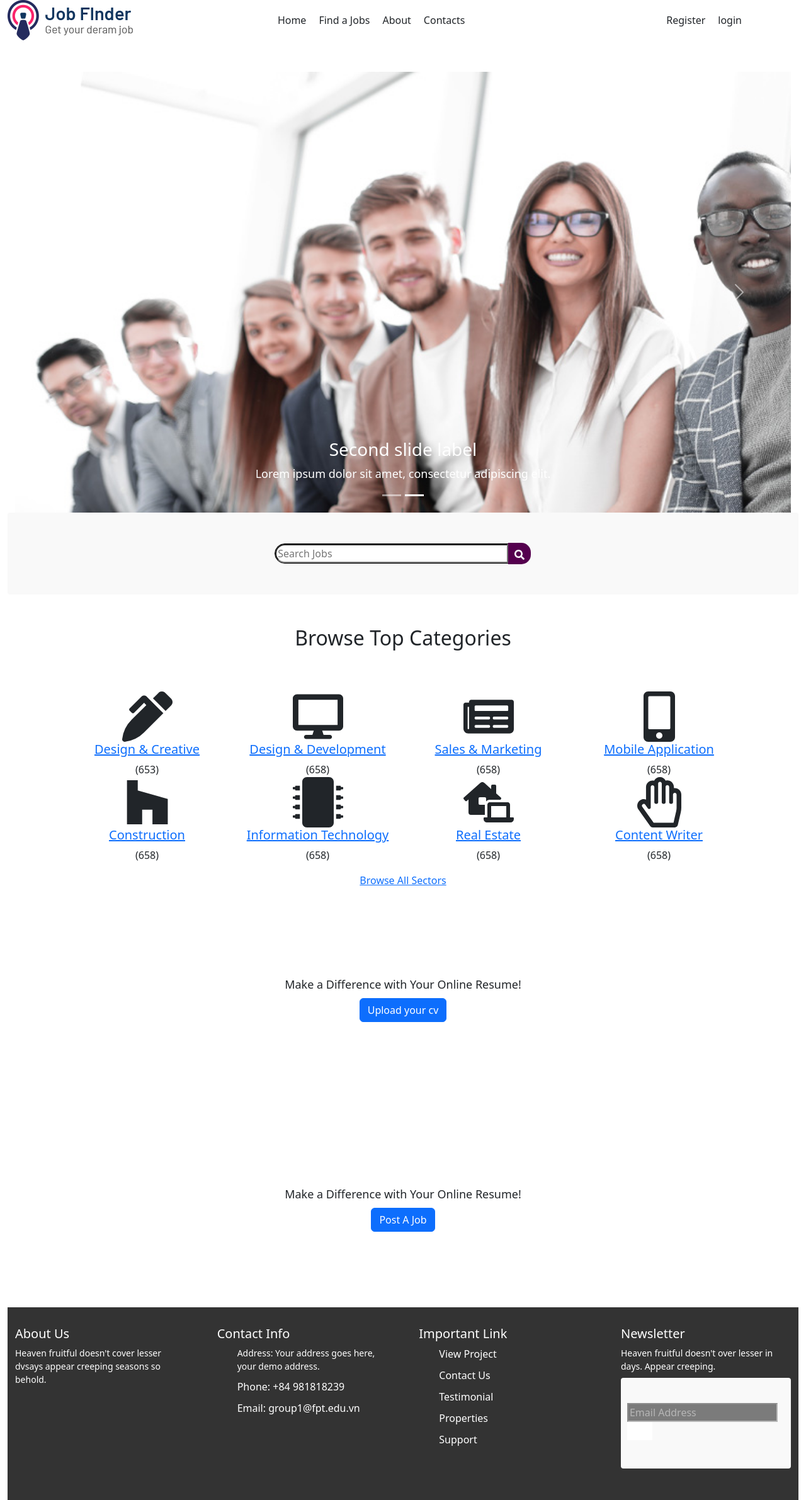
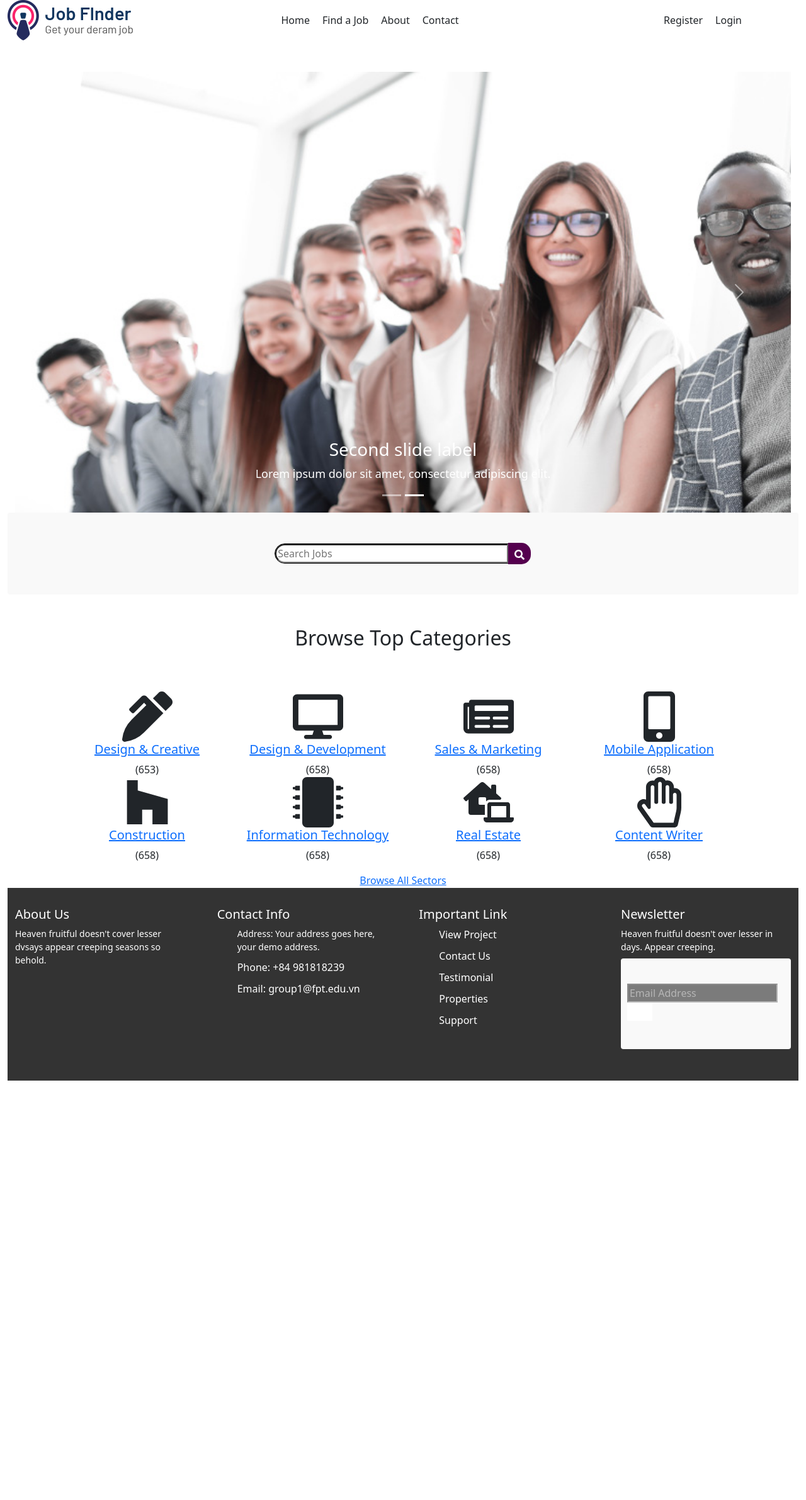
Before and after one commit to hucade/FER201m-Project, a React (Create React App) app: page / in a window 1280 px wide. Shown: the whole page at 63% size. After the commit the page ends 1716 px from the top, so only its background shows below. Built offline with nearby package versions, Linux system fonts and the light colour scheme; some icons are missing.

Commit message:
last vertion 1.0

```diff
--- a/db.json
+++ b/db.json
@@ -241,11 +241,11 @@
       "name": "Pending"
     },
     {
-      "id": 1,
+      "id": 2,
       "name": "Approved"
     },
     {
-      "id": 1,
+      "id": 3,
       "name": "Rejected"
     }
   ],
--- a/src/App.js
+++ b/src/App.js
@@ -22,7 +22,7 @@ function App() {
             <Route path="/jobdetail/:id" element={<JobDetail />} />
             <Route path="/JobListing" element={<JobListing />} />
             <Route path="/postJob" element={<PostJob />} />
-            <Route path="/applyjob" element={<ApplyJobs />} />
+            <Route path="/applyjob/:id" element={<ApplyJobs />} />
             <Route path="/login" element={<Login />} />
             <Route path="/register" element={<Register />} />
             <Route path="/company" element={<Index />}>
--- a/src/View/Component/ApplyJob.js
+++ b/src/View/Component/ApplyJob.js
@@ -1,10 +1,13 @@
 import React from 'react';
 import { Button, Form } from 'react-bootstrap';
+import { useParams } from "react-router-dom";
 import Header from './Header';
 // import '../Assets/scss/ApplyJob.scss';
 
 
 export default function ApplyJobs() {
+    const { id } = useParams();
+
     return (
         <>
             <Header />
@@ -41,7 +44,6 @@ export default function ApplyJobs() {
                             <Button
                                 type="submit"
                                 className="submit-button"
-
                             >
                                 Submit
                             </Button>
--- a/src/View/Component/Header.js
+++ b/src/View/Component/Header.js
@@ -2,9 +2,11 @@ import React from 'react';
 import { Container, Row, Nav, Col } from 'react-bootstrap';
 import { Link } from 'react-router-dom';
 import logo from "../Assets/logo.png";
-import '../Assets/scss/Header.scss'
+import '../Assets/scss/Header.scss';
 
 export default function Header() {
+    const isUserLoggedIn = sessionStorage.getItem("currUser");
+
     return (
         <Container fluid>
             <header>
@@ -18,13 +20,22 @@ export default function Header() {
                             </div>
                             <div className="tab">
                                 <Nav.Link as={Link} to="/">Home</Nav.Link>
-                                <Nav.Link as={Link} to="/JobListing">Find a Jobs </Nav.Link>
+                                <Nav.Link as={Link} to="/JobListing">Find a Job</Nav.Link>
                                 <Nav.Link as={Link} to="/about">About</Nav.Link>
-                                <Nav.Link as={Link} to="/contact">Contacts</Nav.Link>
+                                <Nav.Link as={Link} to="/contact">Contact</Nav.Link>
                             </div>
-                            <div className='tab'>
-                                <Nav.Link as={Link} to="/register">Register</Nav.Link>
-                                <Nav.Link as={Link} to="/login">login</Nav.Link>
+                            <div>
+                                {!isUserLoggedIn ? (
+                                    <div className='tab'>
+                                        <Nav.Link as={Link} to="/register">Register</Nav.Link>
+                                        <Nav.Link as={Link} to="/login">Login</Nav.Link>
+                                    </div>
+                                ) : (
+                                    <div>
+                                        <Nav.Link as={Link} to="/login">Profile</Nav.Link>
+                                        <Nav.Link as={Link} to="/login">Logout</Nav.Link>
+                                    </div>
+                                )}
                             </div>
                         </div>
                     </Row>
--- a/src/View/Component/Homepage.js
+++ b/src/View/Component/Homepage.js
@@ -141,30 +141,6 @@ export default function HomePage() {
                     </Container>
                 </div>
             </div>
-            <div className="online-cv cv-bg section-overly" style={containerStyle}>
-                <Container>
-                    <Row className="justify-content-center">
-                        <Col xl={10}>
-                            <div className="cv-caption text-center">
-                                <p className="pera2">Make a Difference with Your Online Resume!</p>
-                                <Button href="./applyjob" className="border-btn2 border-btn4">Upload your cv</Button>
-                            </div>
-                        </Col>
-                    </Row>
-                </Container>
-            </div>
-            <div className="online-cv cv-bg section-overly" style={containerStyle}>
-                <Container>
-                    <Row className="justify-content-center">
-                        <Col xl={10}>
-                            <div className="cv-caption text-center">
-                                <p className="pera2">Make a Difference with Your Online Resume!</p>
-                                <Button href="./postjob" className="border-btn2 border-btn4">Post A Job</Button>
-                            </div>
-                        </Col>
-                    </Row>
-                </Container>
-            </div>
         </Container>
     </>
     );
--- a/src/View/Component/job_details.js
+++ b/src/View/Component/job_details.js
@@ -115,7 +115,7 @@ export default function JobDetail() {
                   <Card.Text>
                     Application date: <span>12 Sep 2020</span>
                   </Card.Text>
-                  <Button variant="primary" style={{ marginLeft: "105px", marginTop: "18px" }}>
+                  <Button variant="primary" href={"http://localhost:3000/applyjob/"+id} style={{ marginLeft: "105px", marginTop: "18px" }}>
                     Apply Now
                   </Button>
                 </Card.Body>
--- a/src/View/Component/job_listing.js
+++ b/src/View/Component/job_listing.js
@@ -30,31 +30,18 @@ export default function JobListing() {
       .get("http://localhost:9999/workform")
       .then((res) => setWorkforms(res.data))
       .catch((error) => console.log(error));
-    axios
-      .get("http://localhost:9999/location")
-      .then((res) => setLocations(res.data))
-      .catch((error) => console.log(error));
-    axios
-      .get("http://localhost:9999/experience")
-      .then((res) => setExperiences(res.data))
-      .catch((error) => console.log(error));
   }, []);
 
   const filterJobs = () => {
     const filteredJobs = jobs.filter((job) => {
       const categoryMatch =
         selectedCategory === "0" || job.industry == selectedCategory;
-      const locationMatch =
-        selectedLocation === "0" || job.location == selectedLocation;
-      const experienceMatch =
-        selectedExperience.length === 0 ||
-        selectedExperience.includes(job.experience);
 
       const workformMatch =
         selectedWorkform.length === 0 ||
         selectedWorkform.includes(job.workform);
 
-      return categoryMatch && locationMatch && experienceMatch && workformMatch;
+      return categoryMatch && workformMatch;
     });
 
     return filteredJobs;
@@ -105,7 +92,11 @@ export default function JobListing() {
             xl={4}
             lg={4}
             md={4}
-            style={{ placeItems: "center", padding: "20px", marginLeft: "80px" }}
+            style={{
+              placeItems: "center",
+              padding: "20px",
+              marginLeft: "80px",
+            }}
           >
             <Row>
               <Col>
@@ -165,39 +156,6 @@ export default function JobListing() {
                     ))}
                   </div>
                 </div>
-                <div class="single-listing">
-                  <div class="small-section-tittle2">
-                    <h4>Job Location</h4>
-                  </div>
-                  <div class="select-job-items2">
-                    <select
-                      name="select"
-                      style={{ width: "201px" }}
-                      onChange={(e) => setSelectedLocation(e.target.value)}
-                    >
-                      <option value="0">Anywhere</option>
-                      {Locations.map((item) => (
-                        <option value={item.id}>{item.locationName}</option>
-                      ))}
-                    </select>
-                  </div>
-                  <div style={{ display: "grid" }}>
-                    <div>
-                      <h4>Experience</h4>
-                    </div>
-                    {Experiences.map((item) => (
-                      <label className="container" key={item.id}>
-                        {item.name}
-                        <input
-                          type="checkbox"
-                          value={item.id}
-                          onChange={(e) => handleExperienceChange(e)}
-                        />
-                        <span className="checkmark"></span>
-                      </label>
-                    ))}
-                  </div>
-                </div>
               </div>
             </Card>
           </Col>
@@ -205,7 +163,9 @@ export default function JobListing() {
             <Container>
               <Row>
                 <Col>
-                  <div style={{ display: "flex", justifyContent: "flex-start" }}>
+                  <div
+                    style={{ display: "flex", justifyContent: "flex-start" }}
+                  >
                     <span>{filteredJobs.length} jobs was found</span>
                   </div>
                   <div style={{ display: "flex", justifyContent: "flex-end" }}>
@@ -246,7 +206,6 @@ export default function JobListing() {
           </Col>
         </Row>
       </Container>
-
     </>
   );
 }
--- a/src/index.js
+++ b/src/index.js
@@ -7,6 +7,5 @@ const root = ReactDOM.createRoot(document.getElementById('root'));
 root.render(
   <BrowserRouter>
     <App/>
-
   </BrowserRouter>,
 );
```
